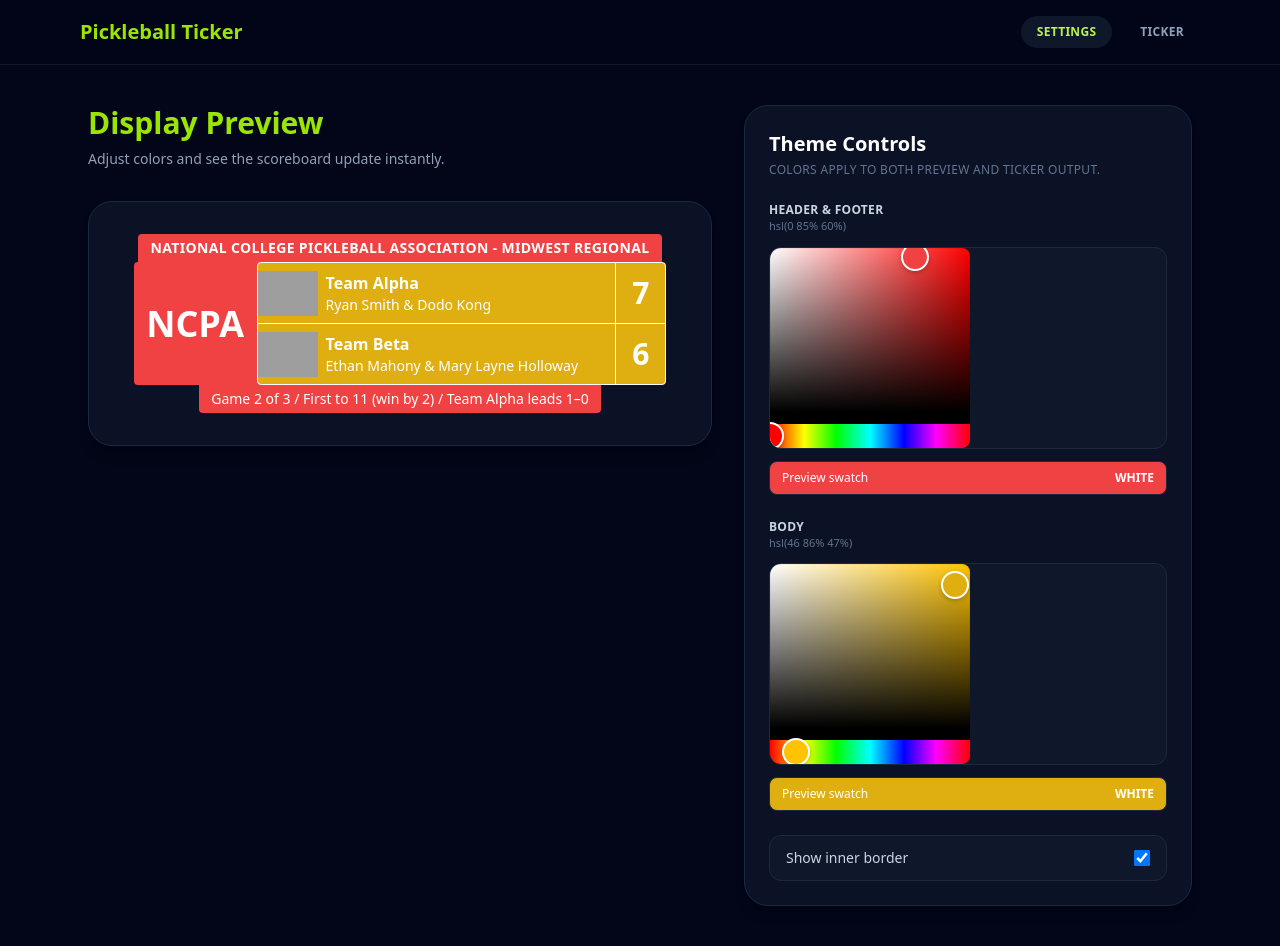
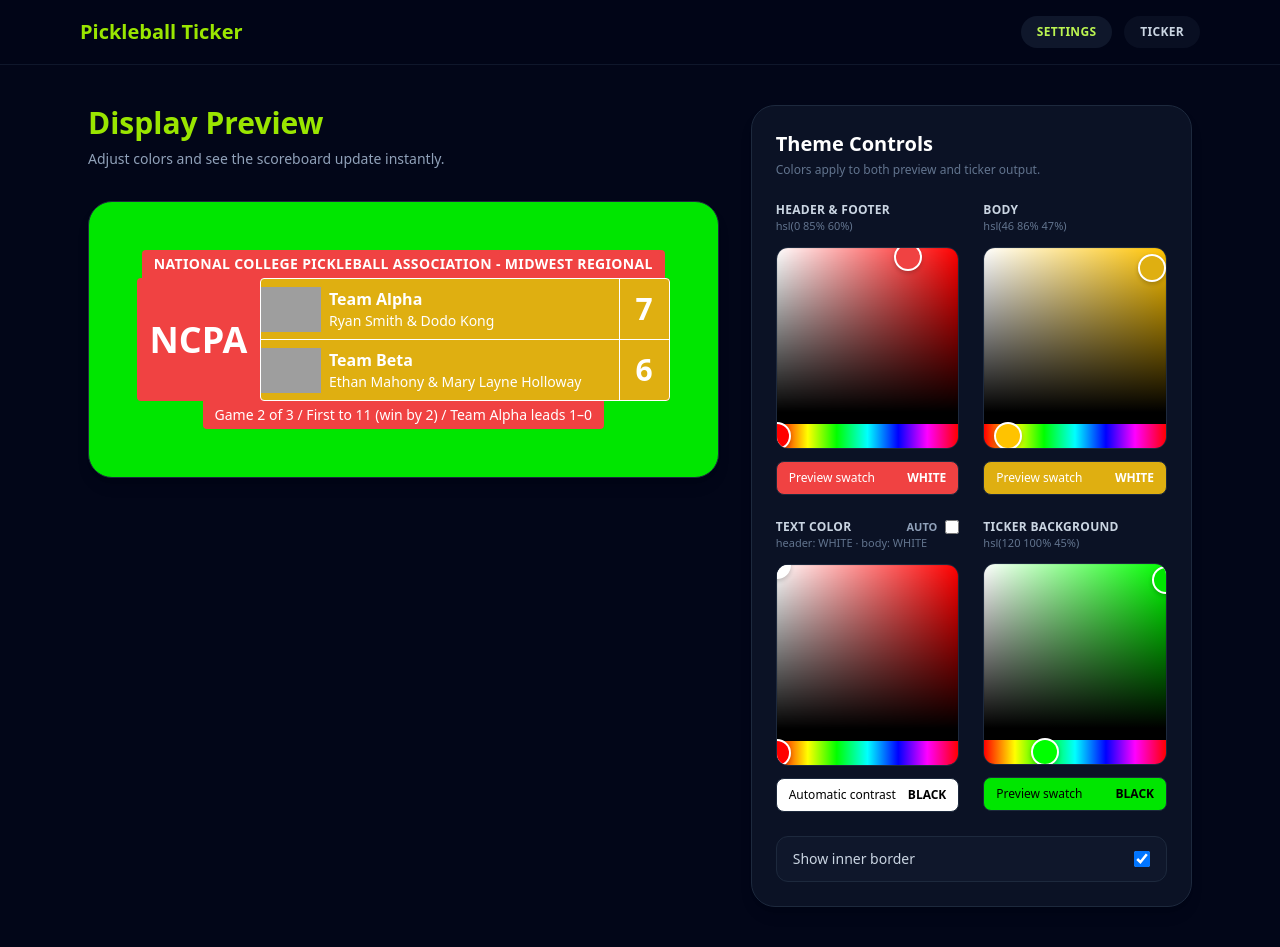
Before and after one commit to brandon-relentnet/ncpa-ticker, a React (Vite) app: page /settings in a window 1280 px wide. Built offline with nearby package versions, Linux system fonts and the light colour scheme; grey boxes are pictures that could not be loaded.

Commit message:
Updated the color selection and make the ticker page more functional.

```diff
--- a/src/App.jsx
+++ b/src/App.jsx
@@ -1,10 +1,16 @@
 import { useEffect, useMemo, useState } from "react";
-import { NavLink, Navigate, Route, Routes } from "react-router-dom";
+import { NavLink, Navigate, Route, Routes, useLocation } from "react-router-dom";
 import "./App.css";
 import match_info from "./DummyData";
 import SettingsPage from "./pages/Settings";
 import TickerPage from "./pages/Ticker";
-import { DEFAULT_PRIMARY, DEFAULT_SECONDARY } from "./utils/colors";
+import {
+  DEFAULT_PRIMARY,
+  DEFAULT_SECONDARY,
+  DEFAULT_TICKER_BACKGROUND,
+  DEFAULT_TEXT_COLOR,
+  hexToHsl,
+} from "./utils/colors";
 
 const STORAGE_KEY = "pickleball-ticker-theme";
 
@@ -21,11 +27,14 @@ const loadStoredTheme = () => {
 };
 
 const NAV_LINKS = [
-  { to: "/settings", label: "Settings" },
-  { to: "/ticker", label: "Ticker" },
+  { to: "/settings", label: "Settings", external: false },
+  { to: "/ticker", label: "Ticker", external: true },
 ];
 
 export default function App() {
+  const location = useLocation();
+  const isTickerRoute = location.pathname.startsWith("/ticker");
+
   const storedTheme = useMemo(loadStoredTheme, []);
 
   const [primaryColor, setPrimaryColor] = useState(
@@ -33,6 +42,24 @@ export default function App() {
   );
   const [secondaryColor, setSecondaryColor] = useState(
     storedTheme?.secondaryColor ?? DEFAULT_SECONDARY
+  );
+  const [tickerBackground, setTickerBackground] = useState(
+    storedTheme?.tickerBackground ?? DEFAULT_TICKER_BACKGROUND
+  );
+  const [manualTextColorEnabled, setManualTextColorEnabled] = useState(
+    storedTheme?.manualTextColorEnabled ?? false
+  );
+  const initialManualTextColor = useMemo(() => {
+    const manual = storedTheme?.manualTextColor;
+    if (!manual) return DEFAULT_TEXT_COLOR;
+    if (typeof manual === "string") {
+      return hexToHsl(manual) ?? DEFAULT_TEXT_COLOR;
+    }
+    return manual;
+  }, [storedTheme]);
+
+  const [manualTextColor, setManualTextColor] = useState(
+    initialManualTextColor
   );
   const [showBorder, setShowBorder] = useState(
     storedTheme?.showBorder ?? true
@@ -44,37 +71,76 @@ export default function App() {
     try {
       window.localStorage.setItem(
         STORAGE_KEY,
-        JSON.stringify({ primaryColor, secondaryColor, showBorder })
+        JSON.stringify({
+          primaryColor,
+          secondaryColor,
+          tickerBackground,
+          manualTextColorEnabled,
+          manualTextColor,
+          showBorder,
+        })
       );
     } catch (error) {
       console.warn("Failed to persist ticker theme", error);
     }
-  }, [primaryColor, secondaryColor, showBorder]);
+  }, [
+    primaryColor,
+    secondaryColor,
+    tickerBackground,
+    manualTextColorEnabled,
+    manualTextColor,
+    showBorder,
+  ]);
+
+  const appClassName = isTickerRoute
+    ? "min-h-screen"
+    : "min-h-screen bg-slate-950 text-slate-100";
+
+  const navLinkBaseClasses =
+    "rounded-full px-4 py-2 text-xs font-semibold uppercase tracking-wide transition-colors hover:text-lime-300";
 
   return (
-    <div className="min-h-screen bg-slate-950 text-slate-100">
+    <div className={appClassName}>
+      {!isTickerRoute && (
         <header className="border-b border-slate-900 bg-slate-950/90 backdrop-blur">
           <div className="mx-auto flex max-w-6xl items-center justify-between p-4">
             <NavLink to="/settings" className="text-xl font-semibold text-lime-400">
               Pickleball Ticker
             </NavLink>
-          <nav className="flex gap-3 text-xs font-semibold uppercase tracking-wide">
-            {NAV_LINKS.map((link) => (
+            <nav className="flex gap-3">
+              {NAV_LINKS.map((link) => {
+                if (link.external) {
+                  return (
+                    <a
+                      key={link.to}
+                      href={link.to}
+                      target="_blank"
+                      rel="noopener noreferrer"
+                      className={`${navLinkBaseClasses} bg-slate-900/60 text-slate-300 hover:bg-slate-900`}
+                    >
+                      {link.label}
+                    </a>
+                  );
+                }
+
+                return (
                   <NavLink
                     key={link.to}
                     to={link.to}
                     className={({ isActive }) =>
-                  `rounded-full px-4 py-2 transition-colors hover:text-lime-300 ${
+                      `${navLinkBaseClasses} ${
                         isActive ? "bg-slate-900 text-lime-300" : "text-slate-400"
                       }`
                     }
                   >
                     {link.label}
                   </NavLink>
-            ))}
+                );
+              })}
             </nav>
           </div>
         </header>
+      )}
 
       <Routes>
         <Route
@@ -86,12 +152,32 @@ export default function App() {
               secondaryColor={secondaryColor}
               setPrimaryColor={setPrimaryColor}
               setSecondaryColor={setSecondaryColor}
+              tickerBackground={tickerBackground}
+              setTickerBackground={setTickerBackground}
+              manualTextColor={manualTextColor}
+              manualTextColorEnabled={manualTextColorEnabled}
+              setManualTextColor={setManualTextColor}
+              setManualTextColorEnabled={setManualTextColorEnabled}
               showBorder={showBorder}
               setShowBorder={setShowBorder}
             />
           }
         />
-        <Route path="/ticker" element={<TickerPage />} />
+        <Route
+          path="/ticker"
+          element={
+            <TickerPage
+              matchInfo={match_info}
+              primaryColor={primaryColor}
+              secondaryColor={secondaryColor}
+              showBorder={showBorder}
+              manualTextColor={
+                manualTextColorEnabled ? manualTextColor : null
+              }
+              tickerBackground={tickerBackground}
+            />
+          }
+        />
         <Route path="*" element={<Navigate to="/settings" replace />} />
       </Routes>
     </div>
--- a/src/pages/Settings.jsx
+++ b/src/pages/Settings.jsx
@@ -2,18 +2,18 @@ import { HslColorPicker } from "react-colorful";
 import Scoreboard from "../components/Scoreboard";
 import { contrastTextColor, hsl } from "../utils/colors";
 
-function ColorControl({ label, color, onChange }) {
+function ColorControl({ label, color, onChange, className = "" }) {
   const textColor = contrastTextColor(color);
 
   return (
-    <section className="space-y-3">
+    <section className={`space-y-3 ${className}`.trim()}>
       <header>
         <h3 className="text-xs font-semibold uppercase tracking-wide text-slate-300">
           {label}
         </h3>
         <p className="text-[11px] text-slate-500">{hsl(color)}</p>
       </header>
-      <div className="overflow-hidden rounded-xl border border-slate-800 bg-slate-900">
+      <div className="flex overflow-hidden rounded-xl border border-slate-800 bg-slate-900">
         <HslColorPicker color={color} onChange={onChange} />
       </div>
       <div
@@ -27,40 +27,112 @@ function ColorControl({ label, color, onChange }) {
   );
 }
 
+function TextColorControl({
+  manualEnabled,
+  manualColor,
+  onToggleManual,
+  onColorChange,
+  autoHeaderColor,
+  autoBodyColor,
+}) {
+  const autoHeader = autoHeaderColor.toUpperCase();
+  const autoBody = autoBodyColor.toUpperCase();
+  const manualSwatch = hsl(manualColor);
+  const manualContrast = contrastTextColor(manualColor).toUpperCase();
+
+  return (
+    <section className="space-y-3">
+      <header>
+        <div className="flex items-center justify-between">
+          <h3 className="text-xs font-semibold uppercase tracking-wide text-slate-300">
+            Text Color
+          </h3>
+          <label className="flex items-center gap-2 text-[11px] font-semibold uppercase text-slate-400">
+            {manualEnabled ? "Manual" : "Auto"}
+            <input
+              type="checkbox"
+              className="h-3.5 w-3.5 accent-lime-400"
+              checked={manualEnabled}
+              onChange={(event) => onToggleManual(event.target.checked)}
+            />
+          </label>
+        </div>
+        <p className="text-[11px] text-slate-500">
+          header: {autoHeader} &middot; body: {autoBody}
+        </p>
+      </header>
+      <div className="flex overflow-hidden rounded-xl border border-slate-800 bg-slate-900">
+        <HslColorPicker
+          color={manualColor}
+          onChange={(value) => {
+            onColorChange(value);
+            if (!manualEnabled) onToggleManual(true);
+          }}
+        />
+      </div>
+      <div
+        className="flex items-center justify-between rounded-lg border border-slate-800 px-3 py-2 text-xs"
+        style={{ backgroundColor: manualSwatch, color: manualContrast }}
+      >
+        <span>
+          {manualEnabled ? "Manual color in use" : "Automatic contrast"}
+        </span>
+        <span className="font-semibold">{manualContrast}</span>
+      </div>
+    </section>
+  );
+}
+
 export default function SettingsPage({
   matchInfo,
   primaryColor,
   secondaryColor,
   setPrimaryColor,
   setSecondaryColor,
+  tickerBackground,
+  setTickerBackground,
+  manualTextColor,
+  manualTextColorEnabled,
+  setManualTextColor,
+  setManualTextColorEnabled,
   showBorder,
   setShowBorder,
 }) {
+  const autoHeaderColor = contrastTextColor(primaryColor);
+  const autoBodyColor = contrastTextColor(secondaryColor);
+  const resolvedTextColor = manualTextColorEnabled ? manualTextColor : null;
+
   return (
     <div className="min-h-[calc(100vh-64px)] bg-slate-950 py-10 text-slate-100">
       <div className="mx-auto flex max-w-6xl flex-col gap-8 px-6 lg:flex-row">
         <div className="flex-1">
-          <h1 className="text-3xl font-semibold text-lime-400">Display Preview</h1>
+          <h1 className="text-3xl font-semibold text-lime-400">
+            Display Preview
+          </h1>
           <p className="mt-2 text-sm text-slate-400">
             Adjust colors and see the scoreboard update instantly.
           </p>
-          <div className="mt-8 rounded-3xl border border-slate-800 bg-slate-900/70 p-8 shadow-lg">
+          <div
+            className="mt-8 rounded-3xl border border-slate-800 p-12 shadow-lg"
+            style={{ backgroundColor: hsl(tickerBackground) }}
+          >
             <Scoreboard
               matchInfo={matchInfo}
               primaryColor={primaryColor}
               secondaryColor={secondaryColor}
               showBorder={showBorder}
+              manualTextColor={resolvedTextColor}
             />
           </div>
         </div>
 
-        <aside className="w-full max-w-md rounded-3xl border border-slate-800 bg-slate-900/70 p-6 shadow-lg">
+        <aside className="w-full max-w-xl rounded-3xl border border-slate-800 bg-slate-900/70 p-6 shadow-lg">
           <h2 className="text-xl font-semibold text-white">Theme Controls</h2>
-          <p className="mb-6 mt-1 text-xs uppercase tracking-wide text-slate-500">
+          <p className="mb-6 mt-1 text-xs text-slate-500">
             Colors apply to both preview and ticker output.
           </p>
 
-          <div className="space-y-6">
+          <div className="grid gap-6 sm:grid-cols-2 mb-6">
             <ColorControl
               label="Header & Footer"
               color={primaryColor}
@@ -72,9 +144,25 @@ export default function SettingsPage({
               color={secondaryColor}
               onChange={setSecondaryColor}
             />
+            <TextColorControl
+              manualEnabled={manualTextColorEnabled}
+              manualColor={manualTextColor}
+              onToggleManual={setManualTextColorEnabled}
+              onColorChange={setManualTextColor}
+              autoHeaderColor={autoHeaderColor}
+              autoBodyColor={autoBodyColor}
+            />
 
-            <label className="flex items-center justify-between rounded-xl border border-slate-800 bg-slate-900 px-4 py-3 text-sm">
-              <span className="font-medium text-slate-300">Show inner border</span>
+            <ColorControl
+              label="Ticker Background"
+              color={tickerBackground}
+              onChange={setTickerBackground}
+            />
+          </div>
+          <label className="flex w-full items-center justify-between rounded-xl border border-slate-800 bg-slate-900 px-4 py-3 text-sm">
+            <span className="font-medium text-slate-300">
+              Show inner border
+            </span>
             <input
               type="checkbox"
               className="h-4 w-4"
@@ -82,7 +170,6 @@ export default function SettingsPage({
               onChange={(event) => setShowBorder(event.target.checked)}
             />
           </label>
-          </div>
         </aside>
       </div>
     </div>
--- a/src/utils/colors.js
+++ b/src/utils/colors.js
@@ -1,5 +1,7 @@
 export const DEFAULT_PRIMARY = { h: 0, s: 85, l: 60 };
 export const DEFAULT_SECONDARY = { h: 46, s: 86, l: 47 };
+export const DEFAULT_TICKER_BACKGROUND = { h: 120, s: 100, l: 45 };
+export const DEFAULT_TEXT_COLOR = { h: 0, s: 0, l: 100 };
 
 export const hsl = ({ h, s, l }) => `hsl(${h} ${s}% ${l}%)`;
 
@@ -37,3 +39,47 @@ export function contrastTextColor(color) {
   const lum = luminance(hslToRgb(color));
   return lum > 0.5 ? "black" : "white";
 }
+
+export function hexToHsl(hex) {
+  if (typeof hex !== "string") return null;
+  const match = hex.trim().match(/^#?([a-f0-9]{6})$/i);
+  if (!match) return null;
+
+  const value = match[1];
+  const r = parseInt(value.slice(0, 2), 16) / 255;
+  const g = parseInt(value.slice(2, 4), 16) / 255;
+  const b = parseInt(value.slice(4, 6), 16) / 255;
+
+  const max = Math.max(r, g, b);
+  const min = Math.min(r, g, b);
+  const delta = max - min;
+
+  let h = 0;
+  if (delta !== 0) {
+    if (max === r) {
+      h = ((g - b) / delta) % 6;
+    } else if (max === g) {
+      h = (b - r) / delta + 2;
+    } else {
+      h = (r - g) / delta + 4;
+    }
+    h = Math.round(h * 60);
+    if (h < 0) h += 360;
+  }
+
+  const l = (max + min) / 2;
+  const s = delta === 0 ? 0 : delta / (1 - Math.abs(2 * l - 1));
+
+  return {
+    h: Math.round(h),
+    s: Math.round(s * 100),
+    l: Math.round(l * 100),
+  };
+}
+
+export function hslToHex({ h, s, l }) {
+  const rgb = hslToRgb({ h, s, l });
+  return `#${rgb
+    .map((channel) => channel.toString(16).padStart(2, "0"))
+    .join("")}`;
+}
```
Also changed, not shown: src/components/Scoreboard.jsx (+8 -6 lines), src/pages/Ticker.jsx (+22 -4 lines). Lines whose indentation alone changed are shown as unchanged.
